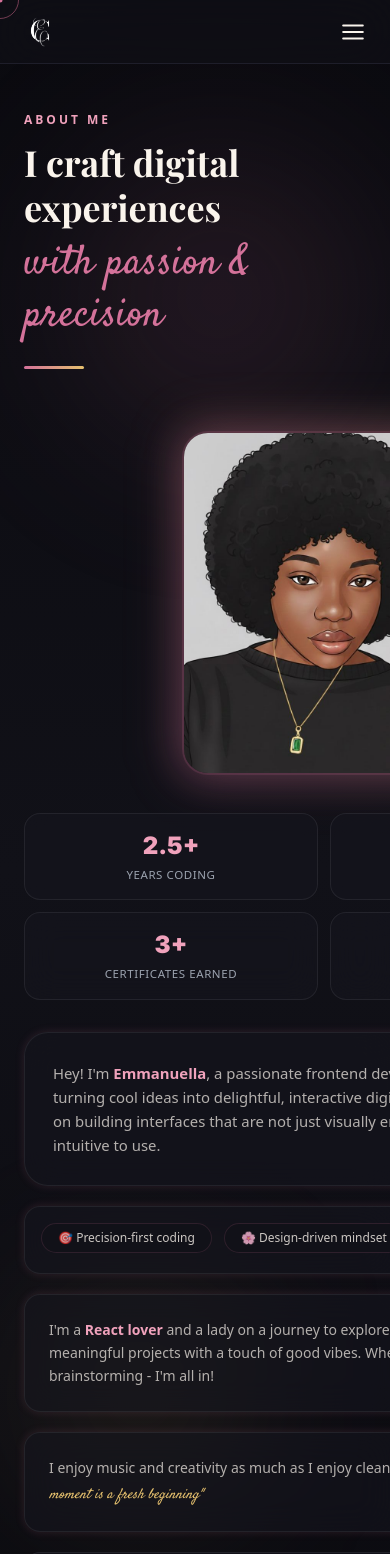
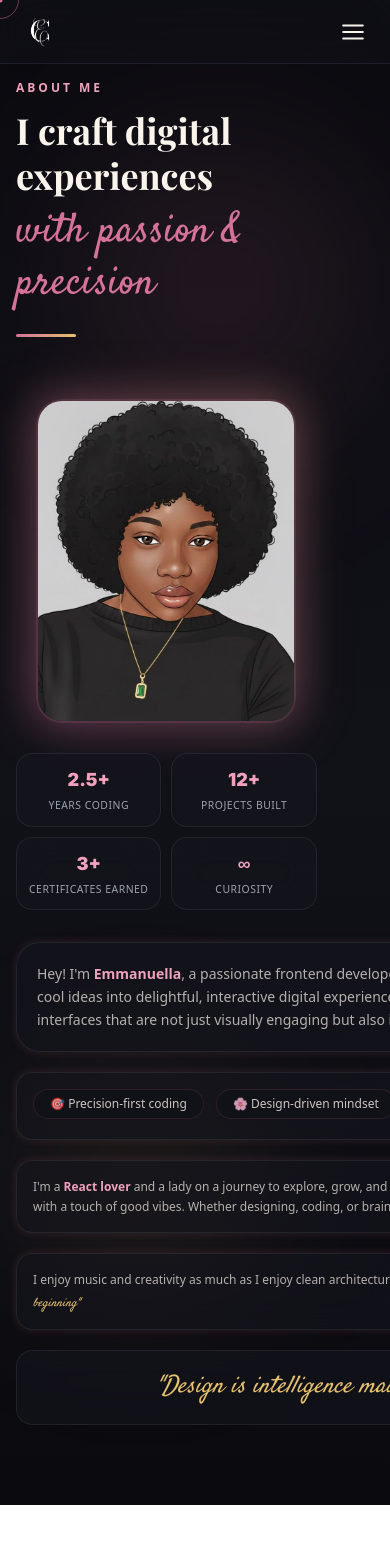
Before and after one commit to CampbellElla/Airmma-s-portfolio, a React (Vite) app: page /about in a window 390 px wide. Shown: the top 1554 px of the page. After the commit the page ends 1505 px from the top, so only its background shows below. Built offline with nearby package versions, Linux system fonts and the light colour scheme; a web font is replaced by a local one.

Commit message:
Make About page mobile responsive

```diff
--- a/src/pages/About.tsx
+++ b/src/pages/About.tsx
@@ -20,7 +20,7 @@ export default function About() {
   return (
     <section
       id="about"
-      className="relative min-h-screen py-28 px-6 md:px-10
+      className="relative min-h-screen py-20 px-4 sm:py-24 sm:px-6 md:py-28 md:px-10
                  bg-gradient-to-b from-brand-dark via-brand-darkAlt to-brand-dark
                  overflow-hidden"
     >
@@ -56,10 +56,10 @@ export default function About() {
         </motion.div>
 
         {/* ─── Content grid ─── */}
-        <div className="grid lg:grid-cols-5 gap-8 lg:gap-12 items-start">
+        <div className="flex flex-col lg:grid lg:grid-cols-5 gap-8 lg:gap-12 items-start">
           {/* ── Left column — photo + stats ── */}
           <motion.div
-            className="lg:col-span-2 flex flex-col items-center gap-10"
+            className="lg:col-span-2 flex flex-col items-center gap-8 sm:gap-10"
             initial={{ opacity: 0, x: -40 }}
             whileInView={{ opacity: 1, x: 0 }}
             viewport={{ once: true, amount: 0.2 }}
@@ -75,25 +75,25 @@ export default function About() {
               <img
                 src="/Ella3.jpg"
                 alt="Emmanuella Campbell"
-                className="relative w-[280px] h-[340px] lg:w-[320px] lg:h-[400px]
+                className="relative w-64 h-80 sm:w-72 sm:h-90 lg:w-[320px] lg:h-[400px]
                            object-cover rounded-[1.5rem] shadow-glow-rose
                            ring-2 ring-brand-rose/15"
               />
             </div>
 
             {/* Stats */}
-            <div className="grid grid-cols-2 gap-3 w-full">
+            <div className="grid grid-cols-2 gap-2.5 w-full">
               {STATS.map(({ value, label }) => (
                 <motion.div
                   key={label}
-                  className="glass rounded-2xl p-4 text-center"
+                  className="glass rounded-2xl p-3 sm:p-4 text-center"
                   whileHover={{ scale: 1.04, y: -2 }}
                   transition={{ type: "spring", damping: 18 }}
                 >
-                  <p className="font-display font-black text-2xl text-brand-roseLight">
+                  <p className="font-display font-black text-lg sm:text-2xl text-brand-roseLight">
                     {value}
                   </p>
-                  <p className="text-[0.72rem] uppercase tracking-wider text-brand-muted mt-1">
+                  <p className="text-[0.65rem] sm:text-[0.72rem] uppercase tracking-wider text-brand-muted mt-1">
                     {label}
                   </p>
                 </motion.div>
@@ -110,8 +110,8 @@ export default function About() {
             transition={{ duration: 0.75, delay: 0.15 }}
           >
             {/* Hero card */}
-            <div className="glass rounded-3xl p-7 sm:p-9 shadow-glow-sm">
-              <p className="text-brand-cream/70 leading-relaxed text-[0.93rem] sm:text-base">
+            <div className="glass rounded-3xl p-5 sm:p-7 shadow-glow-sm">
+              <p className="text-brand-cream/70 leading-relaxed text-sm sm:text-[0.93rem] lg:text-base">
                 Hey! I'm{" "}
                 <span className="text-brand-roseLight font-bold">
                   Emmanuella
@@ -139,13 +139,13 @@ export default function About() {
               </div>
             </div>
 
-            {/* Two lower cards */}
-            <div className="grid sm:grid-cols-2 gap-5">
+{/* Two lower cards */}
+            <div className="flex flex-col sm:grid sm:grid-cols-2 gap-5">
               <div
-                className="glass rounded-2xl p-6 shadow-glow-sm hover:shadow-glow-md
-                              transition-shadow duration-400"
+                className="glass rounded-2xl p-4 sm:p-5 shadow-glow-sm hover:shadow-glow-md
+                                transition-shadow duration-400"
               >
-                <p className="text-brand-cream/70 leading-relaxed text-sm">
+                <p className="text-brand-cream/70 leading-relaxed text-xs sm:text-sm">
                   I'm a{" "}
                   <span className="text-brand-roseLight font-bold">
                     React lover
@@ -156,10 +156,10 @@ export default function About() {
                 </p>
               </div>
               <div
-                className="glass rounded-2xl p-6 shadow-glow-sm hover:shadow-glow-md
-                              transition-shadow duration-400"
+                className="glass rounded-2xl p-4 sm:p-5 shadow-glow-sm hover:shadow-glow-md
+                                transition-shadow duration-400"
               >
-                <p className="text-brand-cream/70 leading-relaxed text-sm">
+                <p className="text-brand-cream/70 leading-relaxed text-xs sm:text-sm">
                   I enjoy music and creativity as much as I enjoy clean
                   architecture. My quote:{" "}
                   <span className="font-script italic text-brand-gold">
```
